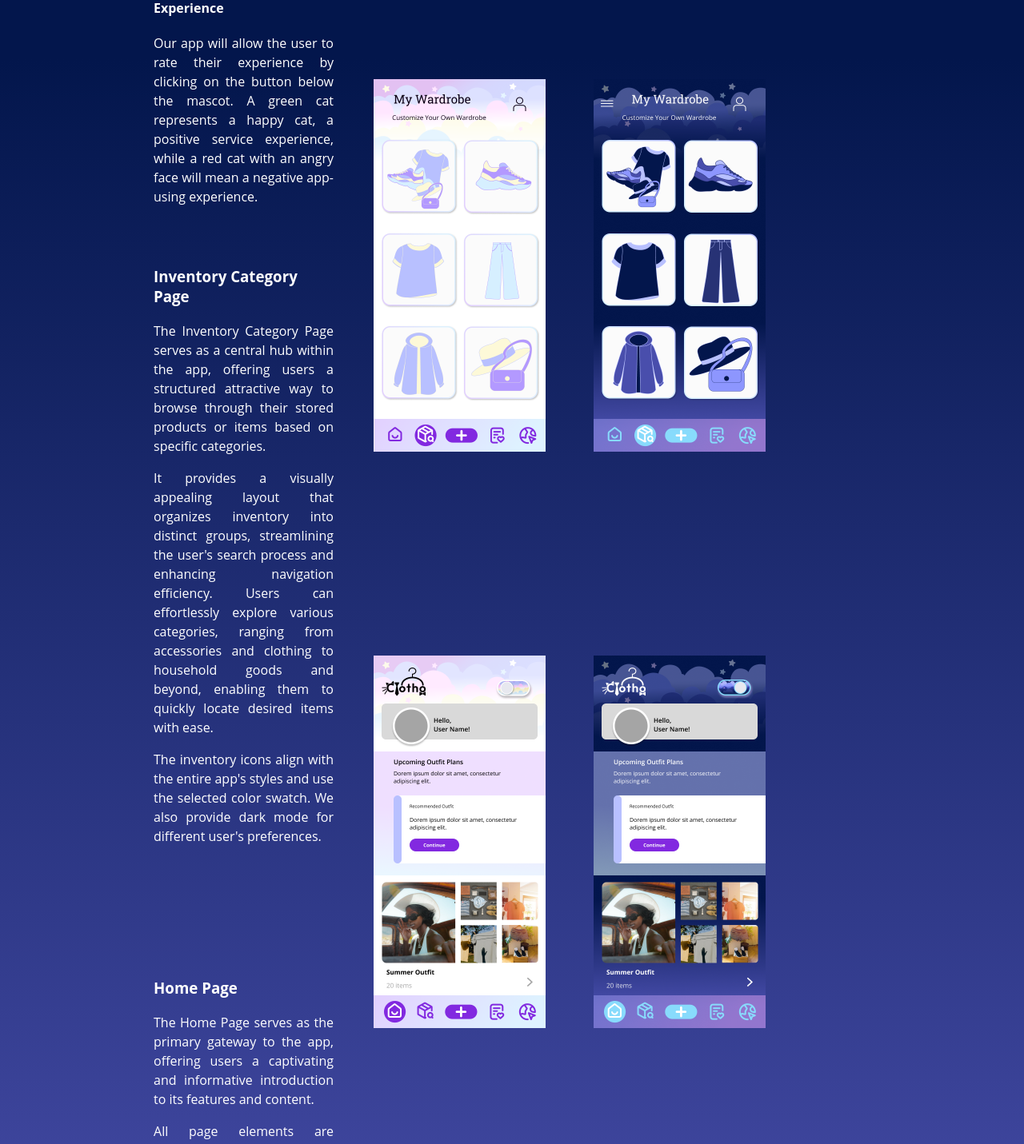
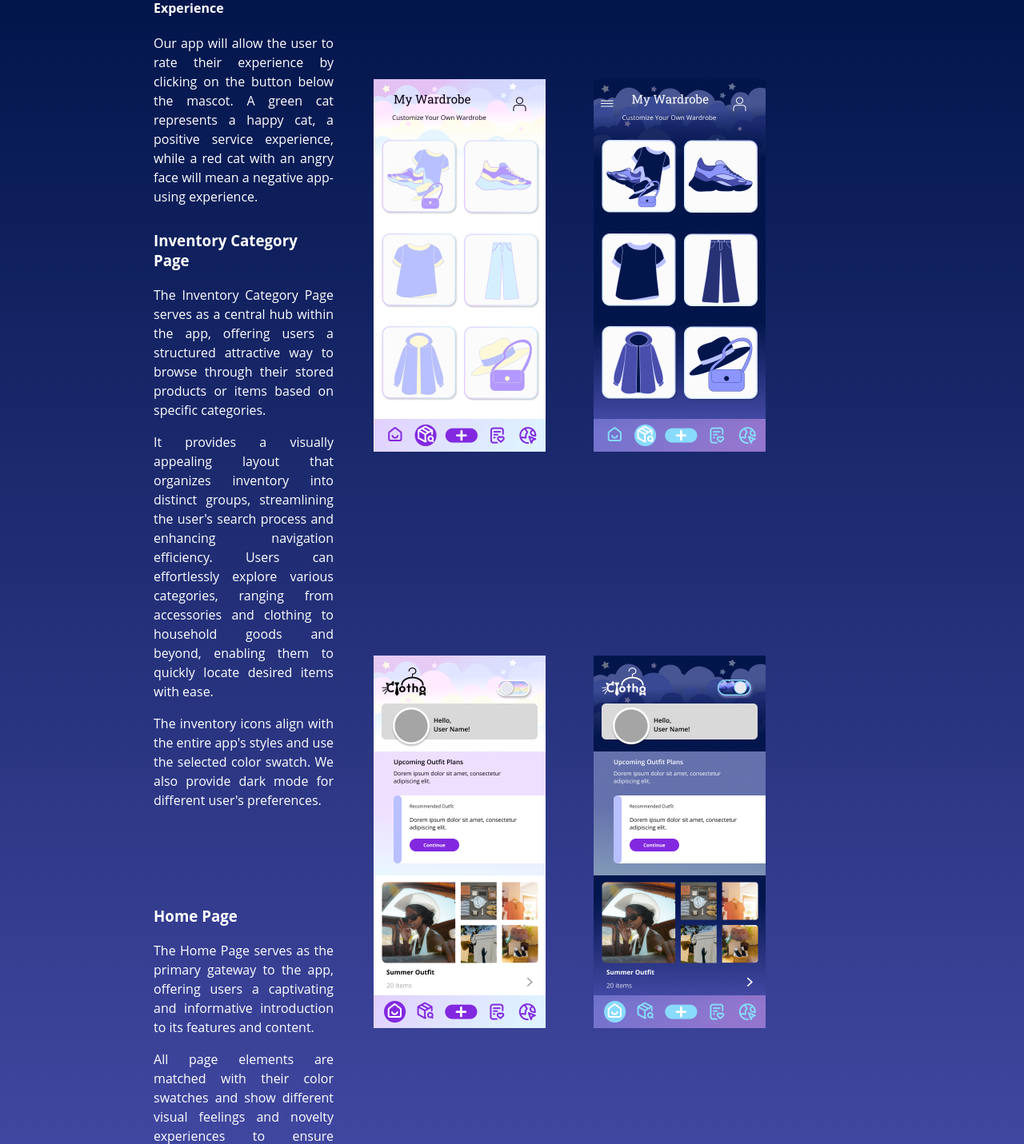
Before and after one commit to SamanthaYan298/Clotho, a Next.js app: page /Graphics in a window 1280 px wide. Shown: the part 3682-5113 px from the top of the page at 80% size. Built offline with nearby package versions, Linux system fonts and the light colour scheme.

Commit message:
Update Graphics.js

```diff
--- a/pages/Graphics.js
+++ b/pages/Graphics.js
@@ -318,7 +318,7 @@ export default function Graphics() {
                             the mascot. A green cat represents a happy cat, a positive service experience, while
                             a red cat with an angry face will mean a negative app-using experience.
                         </p>
-                        <h3 className={`${styles.subTitle} ${styles.placeHolderSmall}`}>Inventory Category Page</h3>
+                        <h3 className={`${styles.headline} ${styles.placeHolderSmall}`}>Inventory Category Page</h3>
                         <p className={styles.paragraph}>
                             The Inventory Category Page serves as a central hub within the app, offering users a
                             structured attractive way to browse through their stored products or items based on
@@ -334,7 +334,7 @@ export default function Graphics() {
                             The inventory icons align with the entire app's styles and use the selected color
                             swatch. We also provide dark mode for different user's preferences.
                         </p>
-                        <h3 className={`${styles.subTitle} ${styles.placeHolder}`}>Home Page</h3>
+                        <h3 className={`${styles.headline} ${styles.placeHolder}`}>Home Page</h3>
                         <p className={styles.paragraph}>
                             The Home Page serves as the primary gateway to the app, offering users a captivating
                             and informative introduction to its features and content.
```
